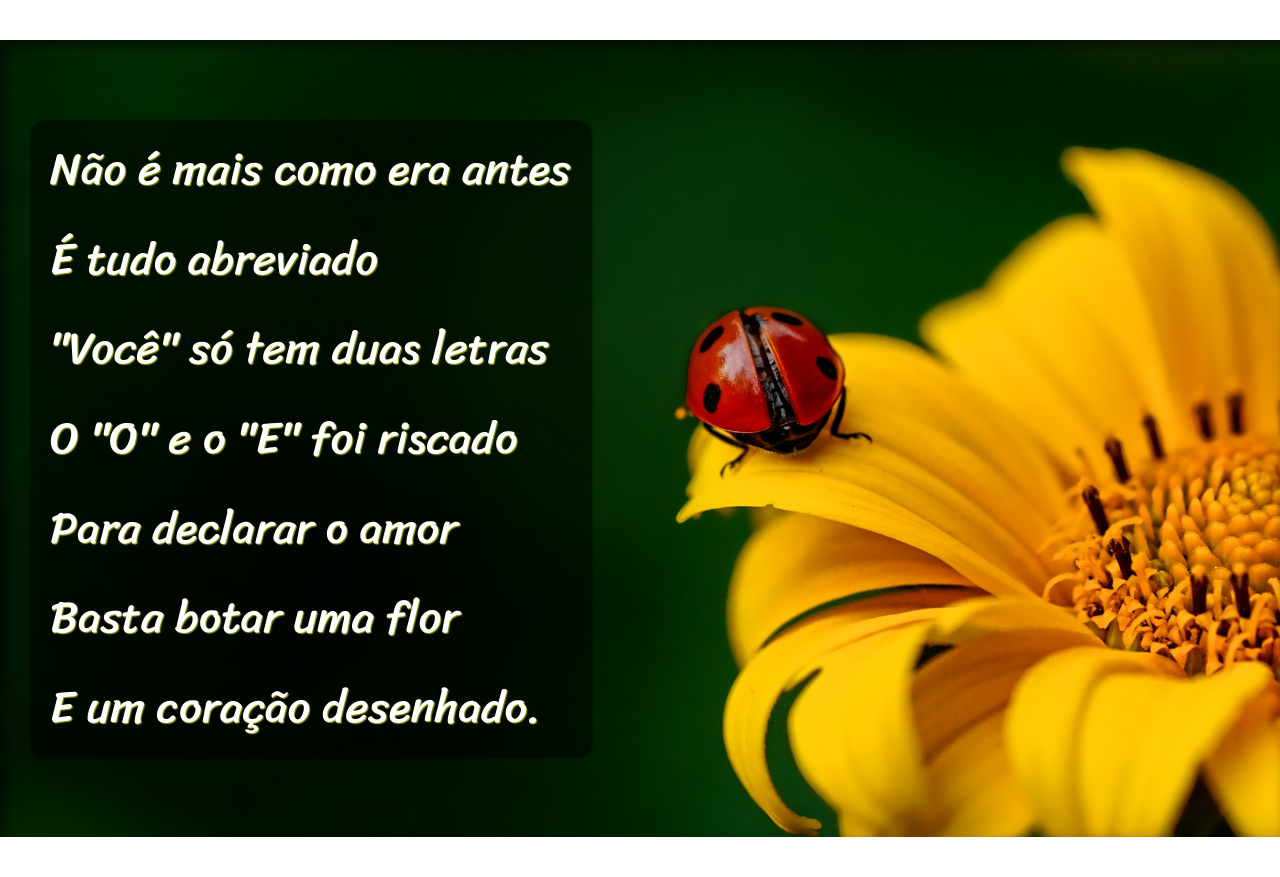
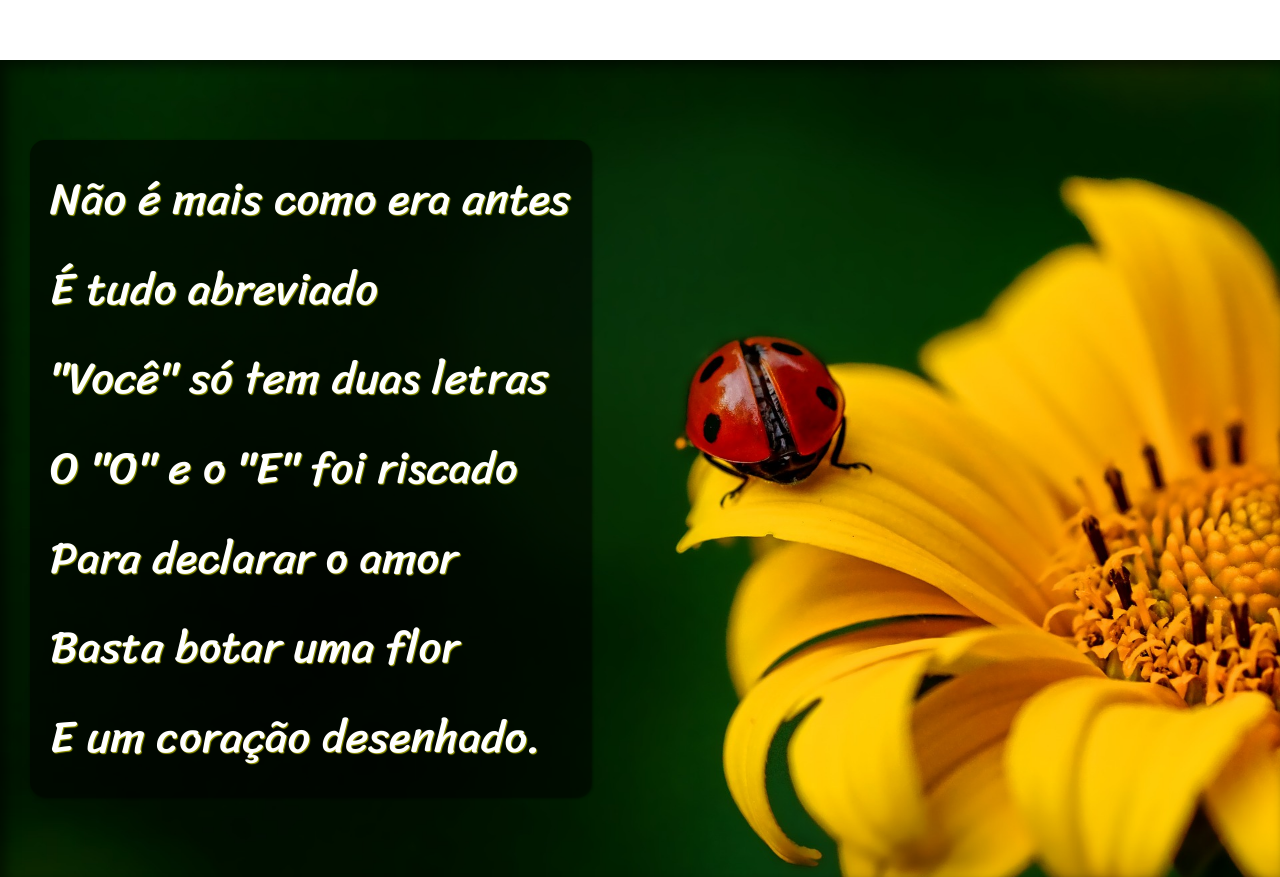
Before and after one commit to LuizDev271/Cordel-Moderno, a plain HTML site: page index.html in a window 1280 px wide. Shown: the part 940-1817 px from the top of the page. Drawn offline with Linux system fonts and the light colour scheme.

Commit message:
Updates CSS3 (Section > p [Padding])

```diff
--- a/estilo/style.css
+++ b/estilo/style.css
@@ -47,7 +47,7 @@ section{
 }
 
 section > p{
-    padding: 5px 20px;
+    padding: 15px 20px;
 }
 
 section.normal{
@@ -68,7 +68,7 @@ section.imagem{
 
 section.imagem > p{
     display: inline-block;
-    padding: 5px 20px;
+    padding: 15px 20px;
 
     background-color: #0000008a;
     text-shadow: 1px 1px 1px #ffff009c;
```
